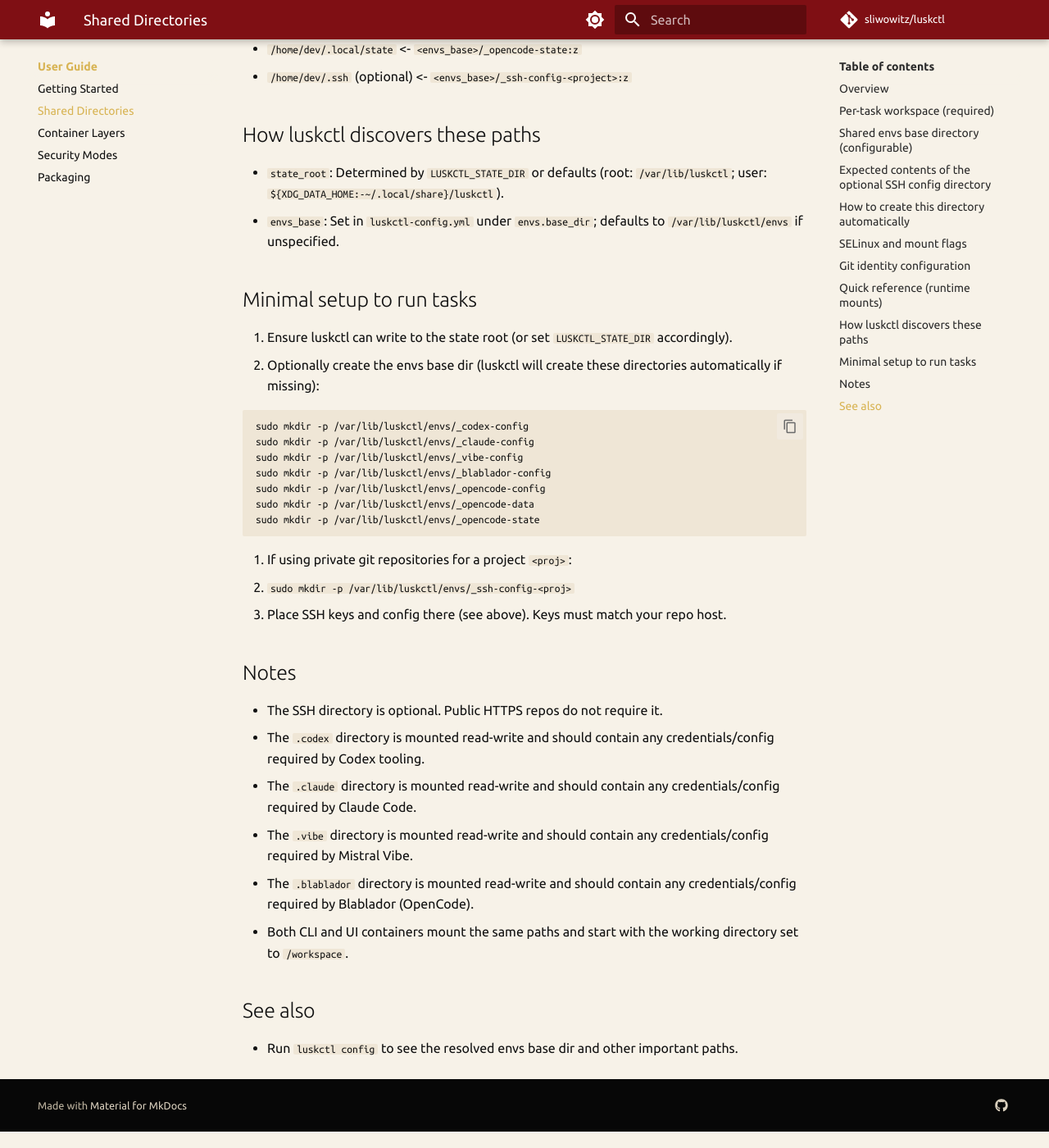
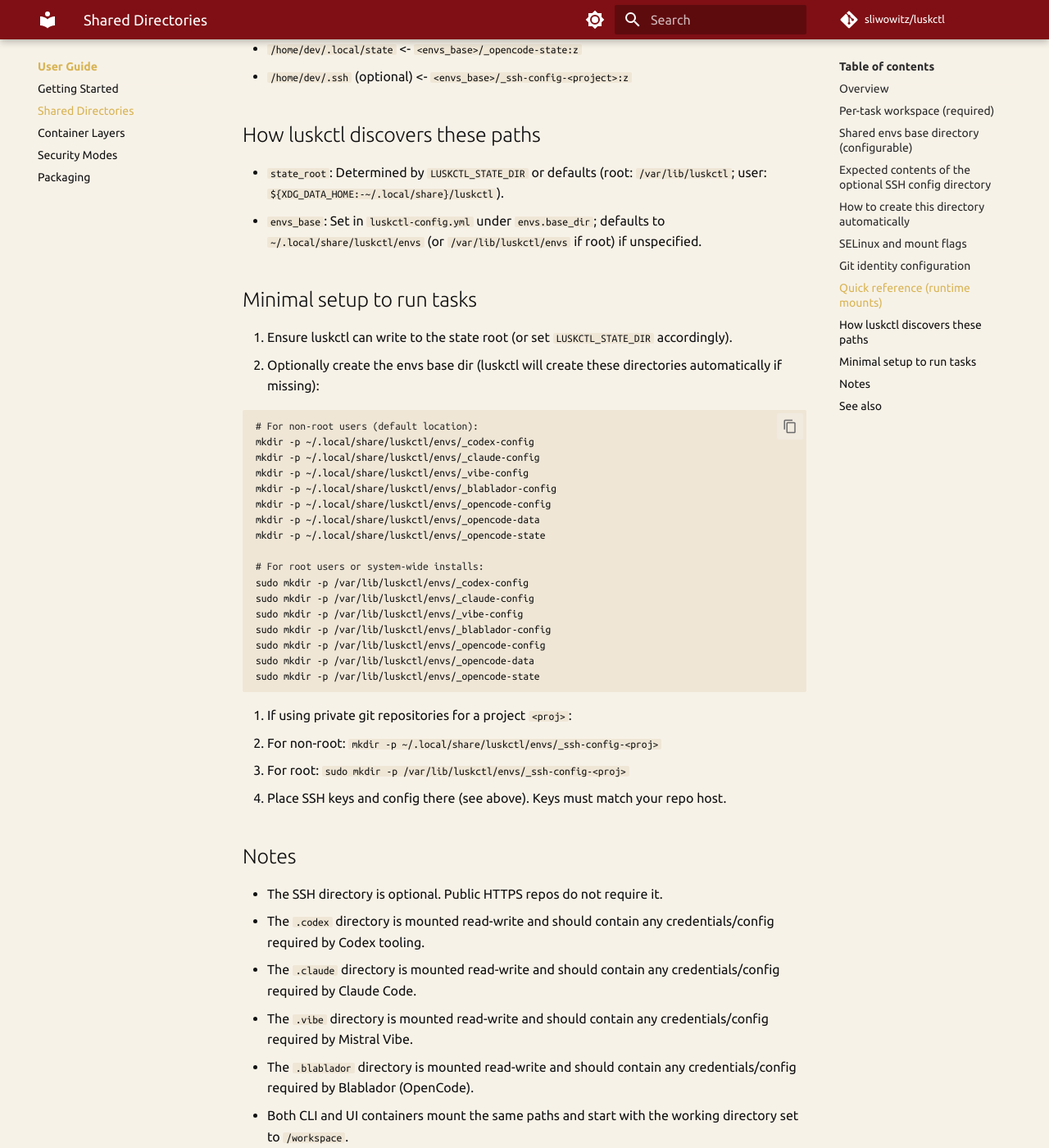
Before and after one commit to sliwowitz/luskctl, an MkDocs documentation site: the page built from docs/SHARED_DIRS.md, in a window 1280 px wide and 1400 px high, scrolled down 4789 px. Shown: the whole window at 82% size. Built offline with MkDocs 1.6.1 and Material for MkDocs 9.7.7, drawn with Linux system fonts in a browser that asks for light colours; comment, search, counter and statistics services are not loaded; some of the changed text lies outside the part shown.

Commit message:
Fix envs directory to use XDG-compliant path (#166)
* Fix envs directory to use XDG-compliant path

- Move default envs directory from /var/lib/luskctl/envs to
  ~/.local/share/luskctl/envs for non-root users
- Root users still get /var/lib/luskctl/envs for system-wide consistency
- Follows same pattern as state_root() for consistency
- Maintains backward compatibility with explicit config overrides

Fixes #112

Generated by Mistral Vibe.
Co-Authored-By: Mistral Vibe <vibe@mistral.ai>

* Fix envs directory to use XDG-compliant path

- Move default envs directory from /var/lib/luskctl/envs to
  ~/.local/share/luskctl/envs for non-root users
- Root users still get /var/lib/luskctl/envs for system-wide consistency
- Follows same pattern as state_root() for consistency
- Maintains backward compatibility with explicit config overrides
- Passes all linting and tests

Fixes #112

Generated by Mistral Vibe.
Co-Authored-By: Mistral Vibe <vibe@mistral.ai>

* Improve get_envs_base_dir() implementation

- Replace placeholder <path> in docstring with concrete example
- Use existing module-level _state_root_base import instead of redundant local import
- Improve code clarity and consistency

Addresses code review feedback for issue #112

Generated by Mistral Vibe.
Co-Authored-By: Mistral Vibe <vibe@mistral.ai>

* Fix get_envs_base_dir() to return resolved Path consistently

- Add .resolve() to fallback branch to match configured path branch
- Ensures consistency with state_root() and build_root() behavior
- Both branches now return resolved absolute paths

Addresses code review feedback for issue #112

Generated by Mistral Vibe.
Co-Authored-By: Mistral Vibe <vibe@mistral.ai>

---------

Co-authored-by: Mistral Vibe <vibe@mistral.ai>

````diff
--- a/docs/SHARED_DIRS.md
+++ b/docs/SHARED_DIRS.md
@@ -19,12 +19,12 @@
 - Purpose: The project repository is cloned or synced here by `init-ssh-and-repo.sh`. Because this path lives under the task's directory on the host, you can inspect, edit, or back it up from the host.
 
 ## Shared envs base directory (configurable)
-- Base dir (default): `/var/lib/luskctl/envs`
+- Base dir (default): `~/.local/share/luskctl/envs` (or `/var/lib/luskctl/envs` if running as root)
   - Can be overridden in the global config file (`luskctl-config.yml`):
 
 ```yaml
 envs:
-  base_dir: /var/lib/luskctl/envs
+  base_dir: /custom/path/to/envs
 ```
 
 - Under this base, eight subdirectories may be used:
@@ -126,13 +126,23 @@
 
 ## How luskctl discovers these paths
 - `state_root`: Determined by `LUSKCTL_STATE_DIR` or defaults (root: `/var/lib/luskctl`; user: `${XDG_DATA_HOME:-~/.local/share}/luskctl`).
-- `envs_base`: Set in `luskctl-config.yml` under `envs.base_dir`; defaults to `/var/lib/luskctl/envs` if unspecified.
+- `envs_base`: Set in `luskctl-config.yml` under `envs.base_dir`; defaults to `~/.local/share/luskctl/envs` (or `/var/lib/luskctl/envs` if root) if unspecified.
 
 ## Minimal setup to run tasks
 1. Ensure luskctl can write to the state root (or set `LUSKCTL_STATE_DIR` accordingly).
 2. Optionally create the envs base dir (luskctl will create these directories automatically if missing):
 
 ```bash
+# For non-root users (default location):
+mkdir -p ~/.local/share/luskctl/envs/_codex-config
+mkdir -p ~/.local/share/luskctl/envs/_claude-config
+mkdir -p ~/.local/share/luskctl/envs/_vibe-config
+mkdir -p ~/.local/share/luskctl/envs/_blablador-config
+mkdir -p ~/.local/share/luskctl/envs/_opencode-config
+mkdir -p ~/.local/share/luskctl/envs/_opencode-data
+mkdir -p ~/.local/share/luskctl/envs/_opencode-state
+
+# For root users or system-wide installs:
 sudo mkdir -p /var/lib/luskctl/envs/_codex-config
 sudo mkdir -p /var/lib/luskctl/envs/_claude-config
 sudo mkdir -p /var/lib/luskctl/envs/_vibe-config
@@ -143,7 +153,8 @@
 ```
 
 3. If using private git repositories for a project `<proj>`:
-   - `sudo mkdir -p /var/lib/luskctl/envs/_ssh-config-<proj>`
+   - For non-root: `mkdir -p ~/.local/share/luskctl/envs/_ssh-config-<proj>`
+   - For root: `sudo mkdir -p /var/lib/luskctl/envs/_ssh-config-<proj>`
    - Place SSH keys and config there (see above). Keys must match your repo host.
 
 ## Notes
````
Also changed, not shown: docs/USAGE.md (+1 -1 lines), docs/brainstorming/per-task-context-isolation.md (+2 -2 lines), 2 other files.
